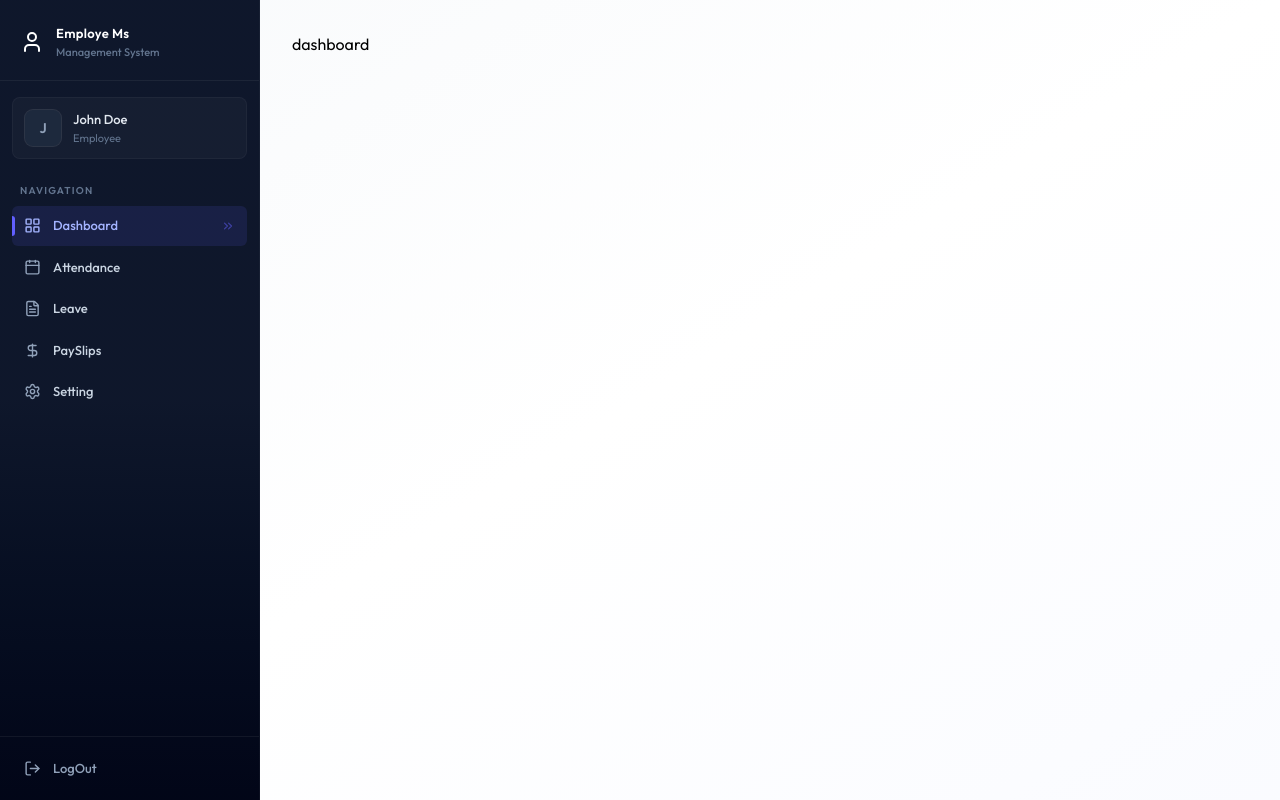
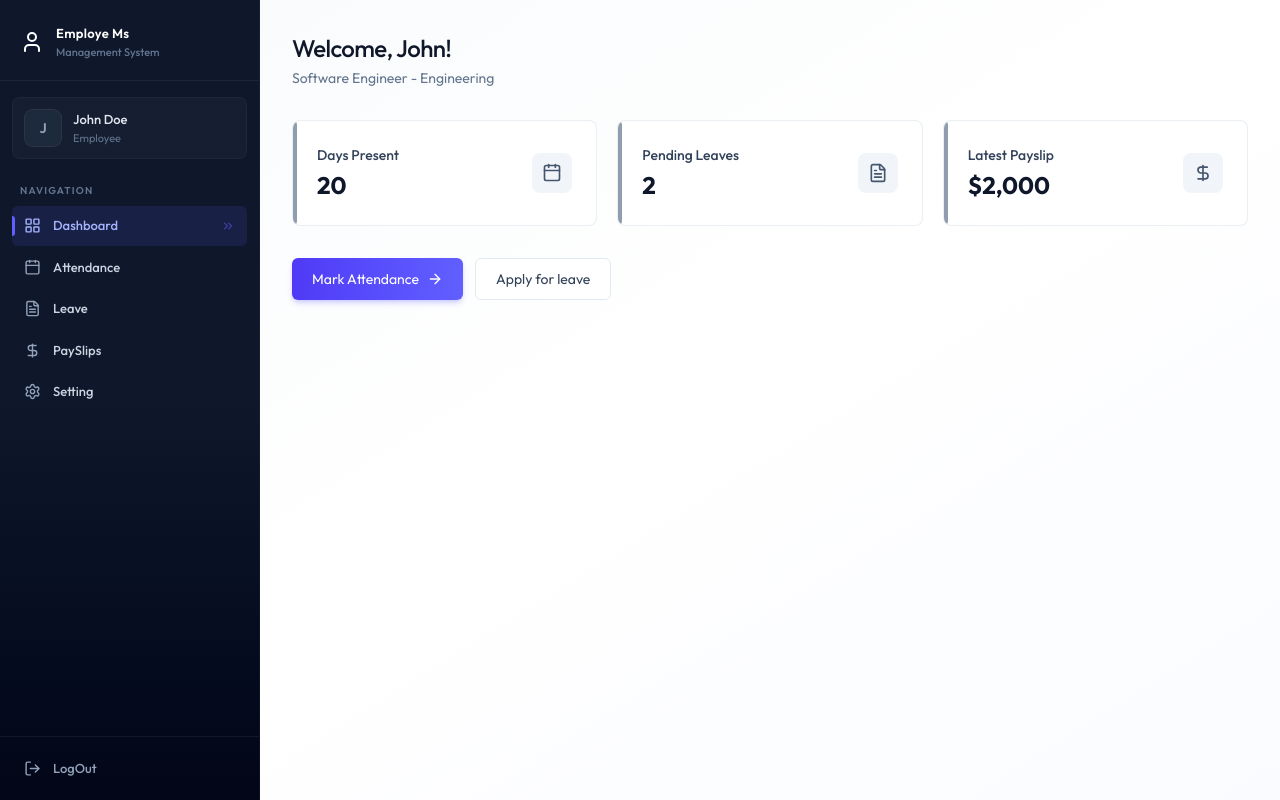
Before and after one commit to nayab-shafiq-sudo/ems, a React (Vite) app in the folder client/: page /dashboard in a window 1280 px wide. Built offline with nearby package versions, Linux system fonts and the light colour scheme.

Commit message:
dashboard page ui completed

```diff
--- /dev/null
+++ b/client/src/components/AdminDashboard.jsx
@@ -0,0 +1,40 @@
+import { Building2Icon, CalendarIcon, FileTextIcon, UserIcon } from "lucide-react"
+
+const AdminDashboard = ({ data }) => {
+
+    const stats = [
+        {icon: UserIcon, value: data.totalEmployees, label: "Total Employess", description: "Active work force"},
+        {icon: Building2Icon, value: data.totalDepartments, label: "Department", description: "Organization units"},
+        {icon: CalendarIcon, value: data.todayAttendance, label: "Today's Attendence", description: "Checked in today"},
+        {icon: FileTextIcon, value: data.pendingLeaves, label: "Pending Leaves", description: "Awaiting approval"},
+    ]
+
+  return (
+    <div className='animate-fade-in'>
+
+      <div className='page-header'>
+        <h1 className='page-title'>Dashboard</h1>
+        <p className='page-subtitle'>
+            Welcome back admin, here's your overview
+        </p>
+      </div>
+
+      <div className='grid grid-cols-1 sm:grid-cols-2 lg:grid-cols-4 gap-4 sm:gap-5 mb-8'>
+        {stats.map((s)=>(
+
+            <div key={s.label} className='card card-hover p-5 sm:p-6 relative overflow-hidden group flex items-center justify-between'>
+                <div>
+                    <div className='absolute top-0 left-0 bottom-0 w-1 rounded-r-full bg-slate-500/70'/>
+                    <p className='text-sm text-slate-700 font-medium'>{s.label}</p>
+                    <p className='text-2xl font-bold text-slate-900 mt-1'>{s.value}</p>
+                </div>
+                <s.icon className='size-10 p-2.5 rounded-lg bg-slate-100 text-slate-600 group-hover:bg-indigo-50 group-hover:text-indigo-600 transition-colors duration-200' />
+            </div>
+        ))}
+      </div>
+
+    </div>
+  )
+}
+
+export default AdminDashboard
--- /dev/null
+++ b/client/src/components/EmployeeDashboard.jsx
@@ -0,0 +1,49 @@
+import { ArrowRightIcon, CalendarIcon, DollarSignIcon, FileTextIcon } from 'lucide-react'
+import { Link } from 'react-router-dom'
+
+const EmployeeDashboard = ({data}) => {
+    const emp = data.employee
+
+    const card = [
+        {icon: CalendarIcon, value: data.currentMonthAttendance, title: "Days Present", Subtitle: "This month"},
+        {icon: FileTextIcon, value: data.pendingLeaves, title: "Pending Leaves", Subtitle: "Awaiting Approval"},
+        {icon: DollarSignIcon, value: data.latestPayslip ? `$${data.latestPayslip.netSalary?.toLocaleString()}`: "N/A", title: "Latest Payslip", Subtitle: "Most recent payout"},
+    ]
+  return (
+    <div className='animate-fade-in'>
+
+      <div className='page-header'>
+        <h1 className='page-title'>Welcome, {emp?.firstName}!</h1>
+        <p className='page-subtitle'>
+            {emp?.position} - {emp?.department || "No Department"}
+        </p>
+      </div>
+
+      <div className='grid grid-cols-1 sm:grid-cols-3 gap-4 sm:gap-5 mb-8'>
+        {card.map((item, idx)=>(
+
+            <div key={idx} className='card card-hover p-5 sm:p-6 relative overflow-hidden group flex items-center justify-between'>
+                <div>
+                    <div className='absolute top-0 left-0 bottom-0 w-1 rounded-r-full bg-slate-500/70'/>
+                    <p className='text-sm text-slate-700 font-medium'>{item.title}</p>
+                    <p className='text-2xl font-bold text-slate-900 mt-1'>{item.value}</p>
+                </div>
+                <item.icon className='size-10 p-2.5 rounded-lg bg-slate-100 text-slate-600 group-hover:bg-indigo-50 group-hover:text-indigo-600 transition-colors duration-200' />
+            </div>
+        ))}
+      </div>
+
+        <div className='flex flex-col sm:flex-row gap-3'>
+            <Link to='/attendance' className='btn-primary text-center inline-flex items-center justify-center gap-2'>
+                Mark Attendance <ArrowRightIcon className='w-4 h-4'/>
+            </Link>
+            <Link to='/leave' className='btn-secondary text-center'>
+                Apply for leave
+            </Link>
+        </div>
+
+    </div>
+  )
+}
+
+export default EmployeeDashboard
--- /dev/null
+++ b/client/src/components/Loading.jsx
@@ -0,0 +1,11 @@
+import React from 'react'
+
+const Loading = () => {
+  return (
+    <div className='flex items-center justify-center h-screen'>
+      <div className='animate-spin size-8 border-2 border-indigo-600 border-t-transparent rounded-full'></div>
+    </div>
+  )
+}
+
+export default Loading
--- a/client/src/pages/Dashboard.jsx
+++ b/client/src/pages/Dashboard.jsx
@@ -1,11 +1,32 @@
-import React from 'react'
+import React, { useEffect, useState } from 'react'
+import { dummyAdminDashboardData, dummyEmployeeDashboardData } from '../assets/assets'
+import Loading from '../components/Loading'
+import EmployeeDashboard from '../components/EmployeeDashboard'
+import AdminDashboard from '../components/AdminDashboard'
 
 const Dashboard = () => {
-  return (
-    <div>
-      dashboard
-    </div>
-  )
+
+  const [data, setData] = useState(null)
+  const [loading, setLoading] = useState(true)
+
+  useEffect(()=>{
+    setData(dummyEmployeeDashboardData);
+
+    setTimeout(() => {
+      setLoading(false);
+    }, 1000);
+  },[])
+
+  if (loading) return <Loading/>
+  if (!data) return <p className='text-center text-slate-500 py-12'>Failed to load dashboard.</p>
+
+  if (data.role === "ADMIN") {
+    return <AdminDashboard data={data} />
+  } else {
+    return <EmployeeDashboard data={data}/>
+  }
+
+
 }
 
 export default Dashboard
```
